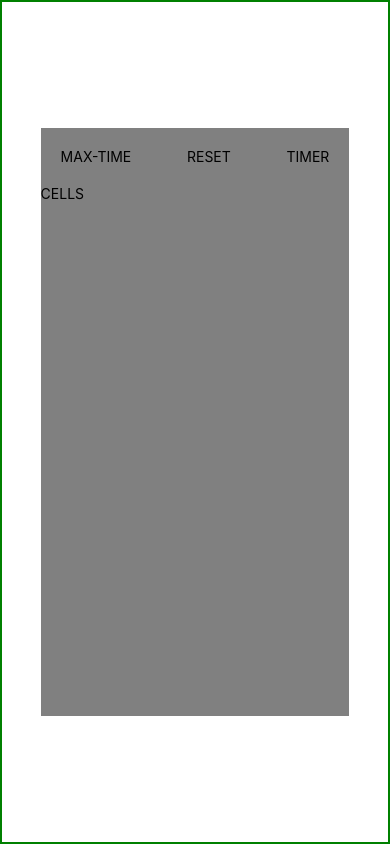
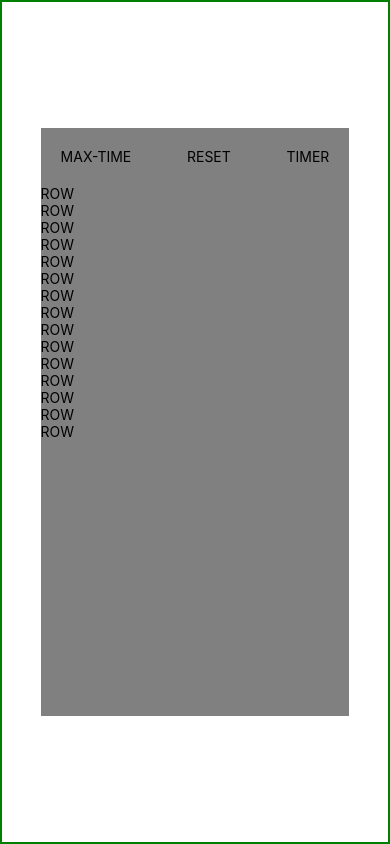
Before and after one commit to kembreyfarquhar/minesweeper, a React Native app: screen / in a window 390 px wide. Built offline with nearby package versions, Linux system fonts and the light colour scheme.

Commit message:
renders row in CellsContainer, adds Cell

```diff
--- a/Components/BoardContainer.js
+++ b/Components/BoardContainer.js
@@ -2,13 +2,13 @@ import React from "react";
 import { StyleSheet, Text, View } from "react-native";
 
 import TopBar from "./TopBar";
-import Cells from "./Cells";
+import CellsContainer from "./CellsContainer";
 
 const BoardContainer = () => {
   return (
     <View style={styles.board}>
       <TopBar />
-      <Cells />
+      <CellsContainer />
     </View>
   );
 };
--- /dev/null
+++ b/Components/CellsContainer.js
@@ -0,0 +1,18 @@
+import React, { useState, useEffect } from "react";
+import { StyleSheet, Text, View } from "react-native";
+
+import Row from "./Row";
+
+const CellsContainer = () => {
+  let rowArr = Array.apply(null, Array(15));
+
+  return (
+    <View>
+      {rowArr.map((row, index) => (
+        <Row key={index} />
+      ))}
+    </View>
+  );
+};
+
+export default CellsContainer;
--- a/Components/Cells.js
+++ b/Components/Row.js
@@ -1,12 +1,12 @@
 import React from "react";
 import { StyleSheet, Text, View } from "react-native";
 
-const Cells = () => {
+const Row = () => {
   return (
     <View>
-      <Text>CELLS</Text>
+      <Text>ROW</Text>
     </View>
   );
 };
 
-export default Cells;
+export default Row;
```
Also changed, not shown: Components/Cell.js (added, +12 -0 lines).
